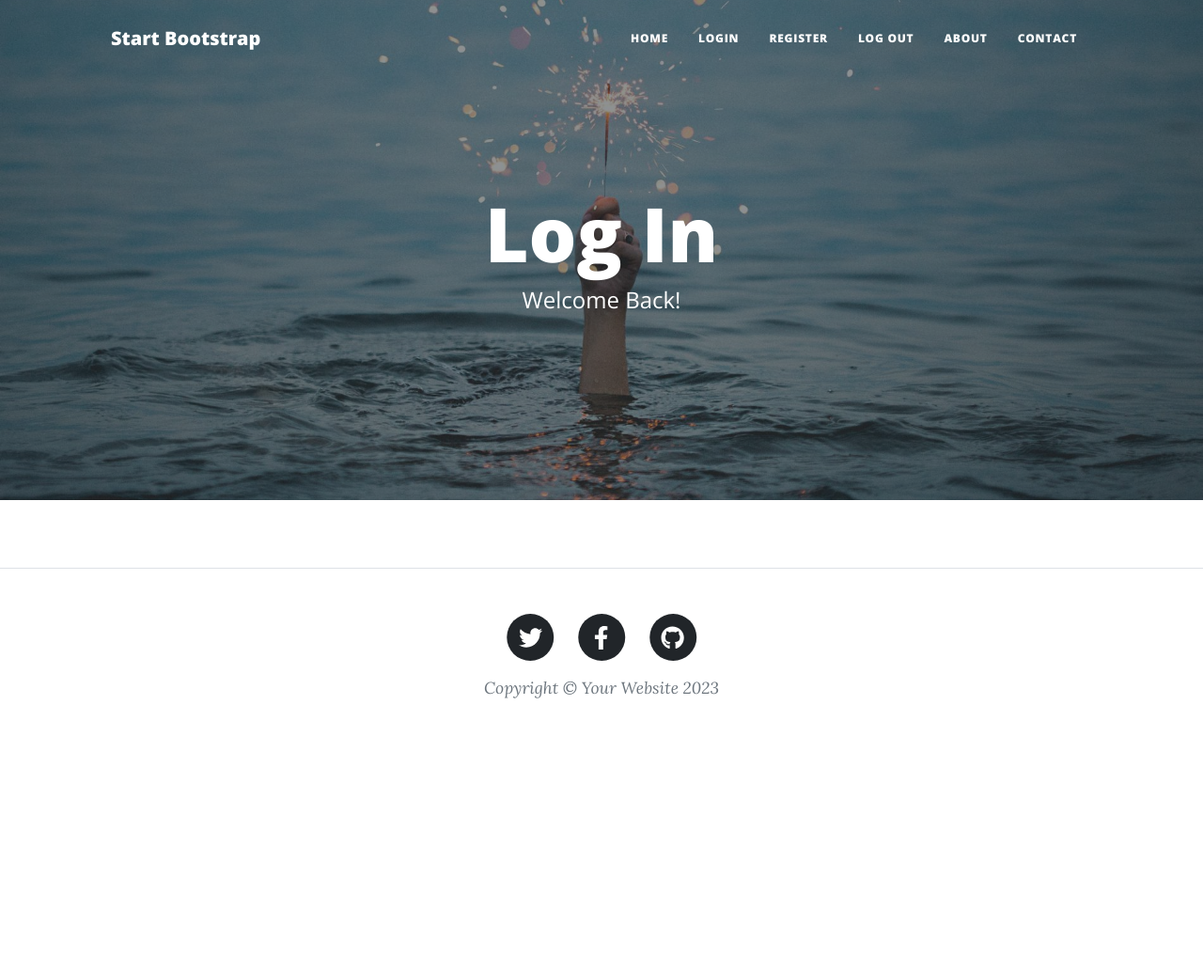
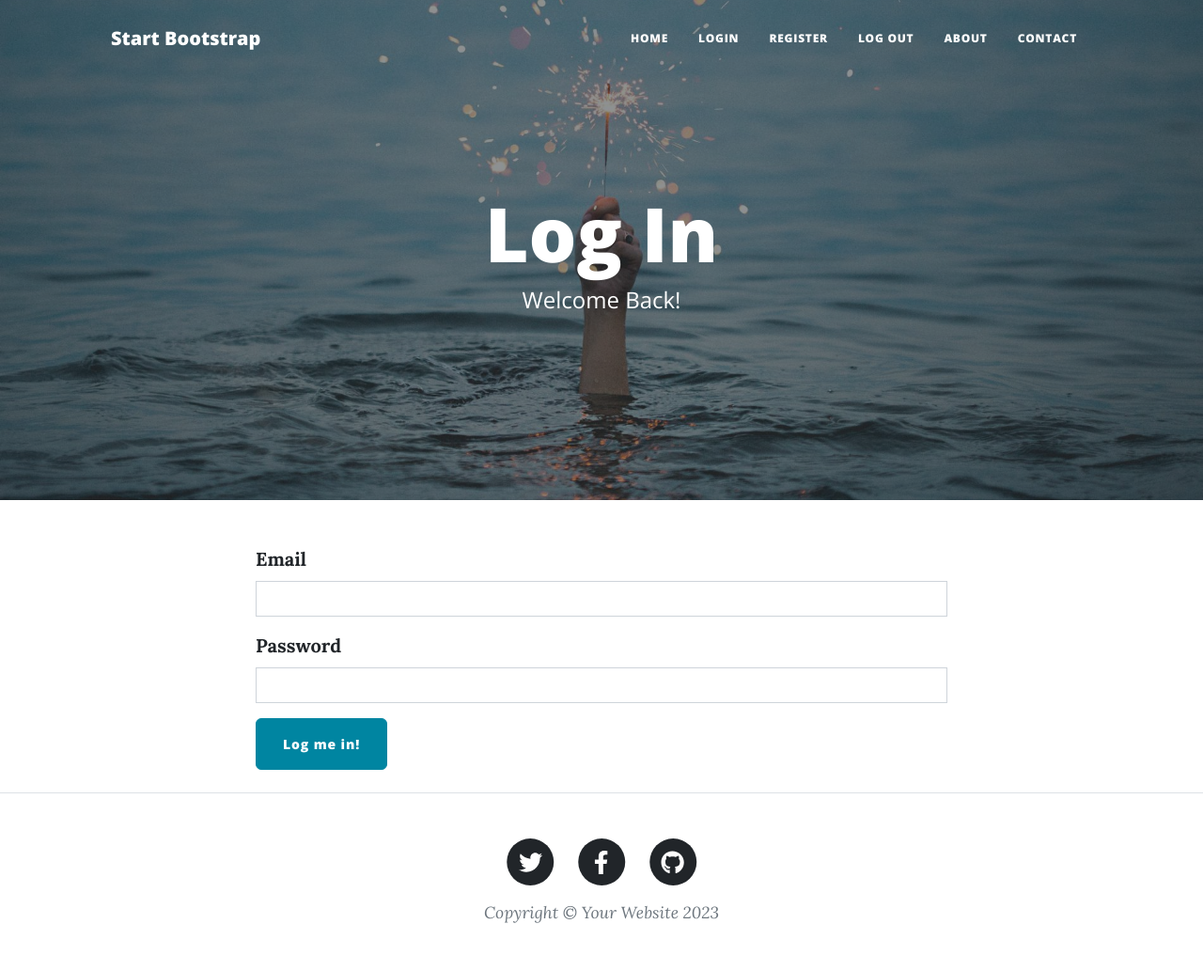
Before and after one commit to MariuszLepkowski/Blog-with-users-and-authentication-Flask, a Flask app: page /login in a window 1280 px wide. Shown: the whole page at 94% size. Before the commit the page ends 743 px from the top, so only its background shows below. Run offline with Flask 3, Linux system fonts and the light colour scheme; some libraries are stand-ins or nearby versions.

Commit message:
Login registered users

```diff
--- a/forms.py
+++ b/forms.py
@@ -21,8 +21,12 @@ class RegisterForm(FlaskForm):
     submit = SubmitField('Sign me up')
 
 
+# TODO: Create a LoginForm to login existing users
+class LoginForm(FlaskForm):
+    email = StringField('Email', validators=[DataRequired(), Email()])
+    password = StringField('Password', validators=[DataRequired()])
+    submit = SubmitField('Log me in!')
 
-# TODO: Create a LoginForm to login existing users
 
 
 # TODO: Create a CommentForm so users can leave comments below posts
--- a/main.py
+++ b/main.py
@@ -8,7 +8,7 @@ from flask_sqlalchemy import SQLAlchemy
 from functools import wraps
 from werkzeug.security import generate_password_hash, check_password_hash
 from sqlalchemy.orm import relationship
-from forms import CreatePostForm, RegisterForm
+from forms import CreatePostForm, RegisterForm, LoginForm
 from dotenv import load_dotenv
 import os
 
@@ -20,6 +20,8 @@ ckeditor = CKEditor(app)
 Bootstrap5(app)
 
 # TODO: Configure Flask-Login
+login_manager = LoginManager()
+login_manager.init_app(app)
 
 
 # CONNECT TO DB
@@ -52,13 +54,17 @@ class User(UserMixin, db.Model):
 with app.app_context():
     db.create_all()
 
+@login_manager.user_loader
+def load_user(user_id):
+    return db.get_or_404(User, user_id)
+
 
 # TODO: Use Werkzeug to hash the user's password when creating a new user.
 @app.route('/register', methods=['GET', 'POST'])
 def register():
     form = RegisterForm()
 
-    if request.method == 'POST':
+    if form.validate_on_submit():
         hashed_and_salted_password = generate_password_hash(
             password=request.form.get('password'),
             method='pbkdf2:sha256:600000',
@@ -80,9 +86,23 @@ def register():
 
 
 # TODO: Retrieve a user from the database based on their email.
-@app.route('/login')
+@app.route('/login', methods=['GET', 'POST'])
 def login():
-    return render_template("login.html")
+    form = LoginForm()
+
+    if form.validate_on_submit():
+        email = form.email.data
+        password = form.password.data
+        user = db.session.execute(db.select(User).where(User.email == email)).scalar()
+
+        if user:
+            if check_password_hash(pwhash=user.password, password=password):
+                login_user(user)
+                return redirect(url_for('get_all_posts'))
+            else:
+                return "wrong password"
+
+    return render_template("login.html", form=form)
 
 
 @app.route('/logout')
--- a/templates/login.html
+++ b/templates/login.html
@@ -24,6 +24,7 @@ include "header.html" %}
       <!-- TODO: add a flash message here for users registering twice -->
       <div class="col-lg-8 col-md-10 mx-auto">
         <!--TODO: render login form here-->
+        {{ render_form(form) }}
       </div>
     </div>
   </div>
```
